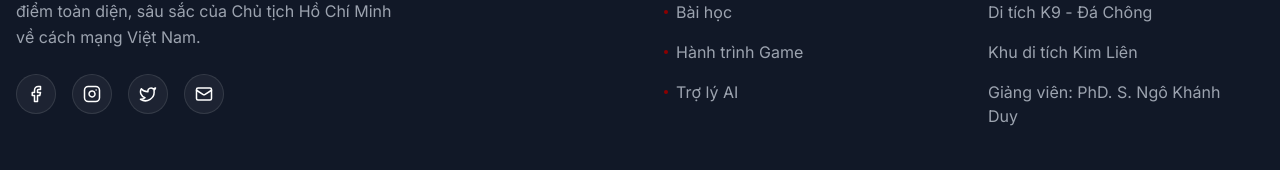
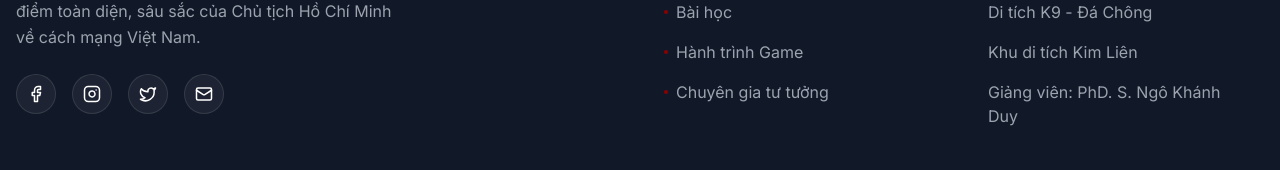
Before and after one commit to Nho2708/HCM202-Web, a React (Vite) app: page / in a window 1280 px wide. Shown: the part 4700-4870 px from the top of the page. Built offline with nearby package versions, Linux system fonts and the light colour scheme; no server answers.

Commit message:
Rename AI assistant to Chuyên gia tư tưởng everywhere

```diff
--- a/src/components/Footer.jsx
+++ b/src/components/Footer.jsx
@@ -28,7 +28,7 @@ const Footer = () => {
                     <div>
                         <h3 className="text-lg font-bold mb-6 text-accent">Liên Kết Nhanh</h3>
                         <ul className="space-y-4 text-gray-400">
-                            {['Trang chủ', 'Bài học', 'Hành trình Game', 'Trợ lý AI'].map((item, i) => (
+                            {['Trang chủ', 'Bài học', 'Hành trình Game', 'Chuyên gia tư tưởng'].map((item, i) => (
                                 <li key={i}>
                                     <a href={`#${['home', 'content', 'game', 'qa'][i]}`} className="hover:text-white transition-colors flex items-center gap-2">
                                         <div className="w-1 h-1 bg-primary rounded-full"></div>
--- a/src/components/QASection.jsx
+++ b/src/components/QASection.jsx
@@ -7,7 +7,7 @@ const GEMINI_API_KEY = "AIzaSyA7uw4dQcoZ-ax9n5w2WCYBAxuK68DTxfQ";
 
 const QASection = () => {
     const [messages, setMessages] = useState([
-        { role: 'ai', content: 'Xin chào! Tôi là một trợ lý thông minh. Bạn có thể hỏi tôi bất cứ điều gì. Hãy bắt đầu cuộc trò chuyện! 😊' }
+        { role: 'ai', content: 'Xin chào! Tôi là một chuyên gia tư tưởng. Bạn có thể hỏi tôi bất cứ điều gì. Hãy bắt đầu cuộc trò chuyện! 😊' }
     ]);
     const [input, setInput] = useState('');
     const [isLoading, setIsLoading] = useState(false);
--- a/src/data/knowledgeDatabase.js
+++ b/src/data/knowledgeDatabase.js
@@ -7,8 +7,8 @@
 export const knowledgeBase = [
     // ===== LỜI CHÀO VÀ LỜI CHÀO CỬ CHỈ THÂN THIỆN =====
     { keywords: ['xin chào', 'chào', 'hi', 'hello', 'hey'], answer: 'Xin chào bạn! 👋 Chào mừng bạn đến với kho tàng kiến thức về Tư tưởng Hồ Chí Minh. Mình sẵn sàng giúp bạn trả lời các câu hỏi về 6 chương: Khái niệm, Cơ sở hình thành, Độc lập & Xã hội chủ nghĩa, Đảng & Nhà nước, Đại đoàn kết, Văn hóa & Đạo đức. Bạn hỏi gì nào? 😊' },
-    { keywords: ['chào anh', 'chào chị', 'chào em', 'chào bạn'], answer: 'Chào bạn! 👋 Mình là trợ lý AI giúp bạn học tập về Tư tưởng Hồ Chí Minh. Có câu hỏi gì không? Mình sẵn lòng giúp! 😊' },
-    { keywords: ['tôi là', 'mình là', 'tên tôi', 'ai đó', 'đó là ai'], answer: 'Mình là trợ lý AI của hệ thống học tập Tư tưởng Hồ Chí Minh. Mục đích của mình là giúp bạn hiểu sâu sắc và toàn diện về tư tưởng của Bác Hồ qua 6 chương học. Nếu bạn có bất kỳ câu hỏi nào, hãy thoải mái hỏi nhé! 💡' },
+    { keywords: ['chào anh', 'chào chị', 'chào em', 'chào bạn'], answer: 'Chào bạn! 👋 Mình là chuyên gia tư tưởng giúp bạn học tập về Tư tưởng Hồ Chí Minh. Có câu hỏi gì không? Mình sẵn lòng giúp! 😊' },
+    { keywords: ['tôi là', 'mình là', 'tên tôi', 'ai đó', 'đó là ai'], answer: 'Mình là chuyên gia tư tưởng của hệ thống học tập Tư tưởng Hồ Chí Minh. Mục đích của mình là giúp bạn hiểu sâu sắc và toàn diện về tư tưởng của Bác Hồ qua 6 chương học. Nếu bạn có bất kỳ câu hỏi nào, hãy thoải mái hỏi nhé! 💡' },
     { keywords: ['cảm ơn', 'thank', 'thanks', 'tks'], answer: 'Không có chi! 😊 Mình rất vui được giúp bạn. Nếu còn câu hỏi nào khác về Tư tưởng Hồ Chí Minh, bạn cứ hỏi nhé. Chúc bạn học tập hiệu quả! 📚' },
     { keywords: ['tạm biệt', 'bye', 'goodbye', 'bye bye', 'tạm biệt nhé'], answer: 'Tạm biệt bạn! 👋 Cảm ơn bạn đã học tập cùng mình. Hãy tiếp tục khám phá Tư tưởng Hồ Chí Minh và áp dụng những giá trị đó vào cuộc sống. Hẹn gặp lại bạn! 😊✨' },
 
```
Also changed, not shown: 1 other file (tests, documents, lock files or other folders).
